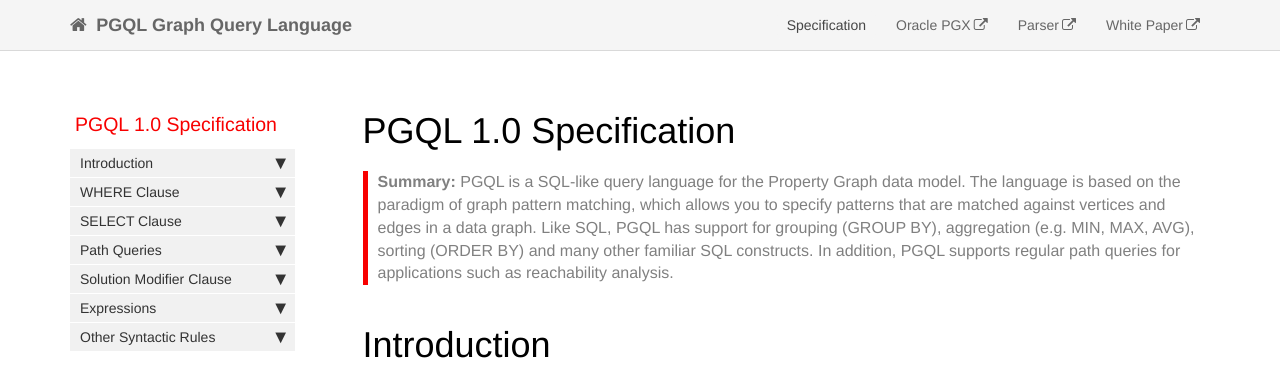
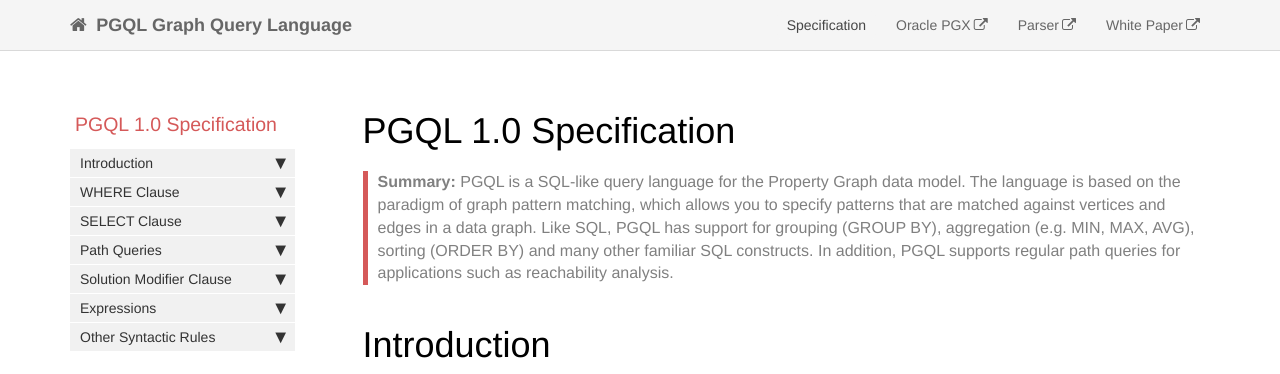
Before and after one commit to oracle/pgql-lang, a Jekyll site: the page built from pages/pgql-1.0-spec.md, in a window 1280 px wide. Shown: the top 374 px of the page. Built offline with Jekyll 4.4.1, drawn with Linux system fonts in a browser that asks for light colours; nearby versions of some CDN libraries; comment, search, counter and statistics services are not loaded.

Commit message:
fix menu color (was too bright)

```diff
--- a/css/theme-red.css
+++ b/css/theme-red.css
@@ -1,6 +1,6 @@
 .summary {
     color: #808080;
-    border-left: 5px solid #F80000;
+    border-left: 5px solid #D55959;
     font-size:16px;
 }
 
@@ -13,15 +13,15 @@
 }
 
 .nav > li.active > a {
-    background-color: #F80000;
+    background-color: #D55959;
 }
 
 .nav > li > a:hover {
-    background-color: #F80000;
+    background-color: #D55959;
 }
 
 div.navbar-collapse .dropdown-menu > li > a:hover {
-    background-color: #F80000;
+    background-color: #D55959;
 }
 
 .nav li.thirdlevel > a {
@@ -95,14 +95,14 @@
     margin-top:40px;
     font-weight:normal;
     font-size:130%;
-    color: #F80000;
+    color: #D55959;
     margin-bottom:10px;
     margin-left: 5px;
 
 }
 
 .navbar-inverse .navbar-brand {
-    color: #F80000;
+    color: #D55959;
 }
 .navbar-inverse .navbar-brand {
     color: #666666;
```
